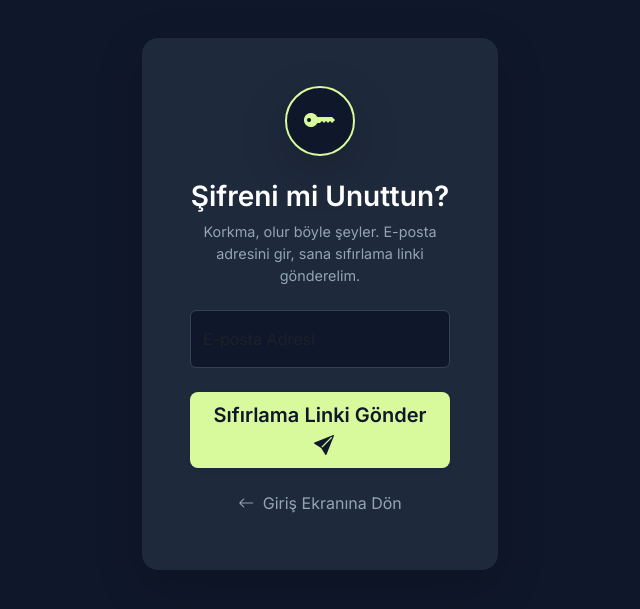
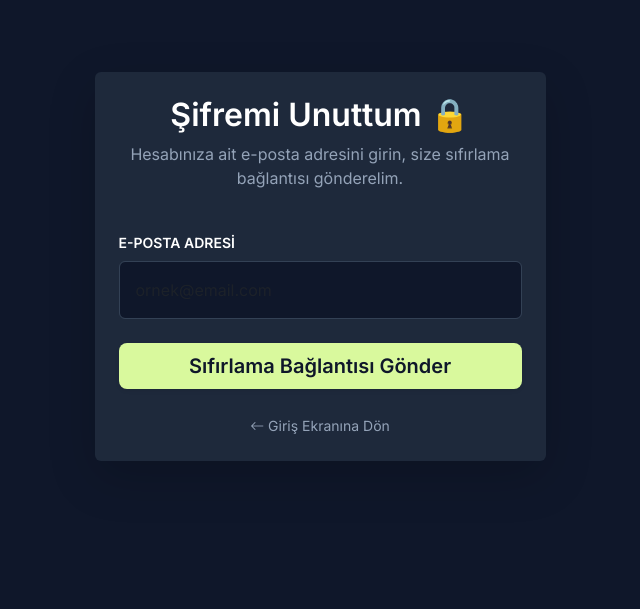
Before and after one commit to yamanalparslan/a, a Django app: page /accounts/password_reset/ in a window 1280 px wide. Shown: the part 70-679 px from the top of the page, without its empty margins (320-960 px from the left). Run offline with Django 5.2, Linux system fonts and the light colour scheme.

Commit message:
Sifre sifirlama sistemi ve tasarimlar eklendi

```diff
--- a/players/templates/registration/password_reset_form.html
+++ b/players/templates/registration/password_reset_form.html
@@ -1,44 +1,43 @@
 {% extends 'players/base.html' %}
 
 {% block content %}
-<div class="row justify-content-center align-items-center" style="min-height: 70vh;">
-    <div class="col-md-5 col-lg-4">
+<div class="row justify-content-center mt-5">
+    <div class="col-md-5">
+        <div class="card shadow-lg border-0 p-4" style="background-color: #1e293b !important; color: #ffffff !important;">
 
-        <div class="card border-0 shadow-lg rounded-4" style="background-color: #1e293b !important; color: #ffffff !important;">
-            <div class="card-body p-4 p-md-5 text-center">
-
-                <div class="d-inline-flex align-items-center justify-content-center rounded-circle mb-4 shadow-lg"
-                     style="width: 70px; height: 70px; background-color: #0f172a; border: 2px solid #d9f99d; color: #d9f99d; font-size: 2rem;">
-                    <i class="bi bi-key-fill"></i>
+            <div class="text-center mb-4">
+                <h2 class="fw-bold text-white">Şifremi Unuttum 🔒</h2>
+                <p style="color: #94a3b8;">Hesabınıza ait e-posta adresini girin, size sıfırlama bağlantısı gönderelim.</p>
             </div>
 
-                <h3 class="fw-bold text-white mb-2">Şifreni mi Unuttun?</h3>
-                <p style="color: #94a3b8; font-size: 0.9rem;">Korkma, olur böyle şeyler. E-posta adresini gir, sana sıfırlama linki gönderelim.</p>
-
-                <form method="post" class="mt-4">
+            <form method="post">
                 {% csrf_token %}
 
-                    <div class="form-floating mb-4 text-start">
-                        <input type="email" name="email" class="form-control" placeholder="E-posta" required id="id_email"
+                {% if form.errors %}
+                    <div class="alert alert-danger small rounded-3 mb-3">
+                        Lütfen geçerli bir e-posta adresi girin.
+                    </div>
+                {% endif %}
+
+                <div class="mb-4">
+                    <label for="id_email" class="form-label text-white fw-bold small text-uppercase">E-posta Adresi</label>
+                    <input type="email" name="email" autocomplete="email" required="" id="id_email" class="form-control p-3" placeholder="ornek@email.com"
                            style="background-color: #0f172a; border-color: #334155; color: white;">
-                        <label class="text-muted">E-posta Adresi</label>
                 </div>
 
-                    <div class="d-grid gap-3">
-                        <button type="submit" class="btn btn-lg fw-bold rounded-3 shadow-sm hover-effect"
+                <button type="submit" class="btn btn-lg fw-bold rounded-3 shadow-sm hover-effect w-100"
                         style="background-color: #d9f99d; color: #0f172a; border: none;">
-                            Sıfırlama Linki Gönder <i class="bi bi-send-fill ms-2"></i>
+                    Sıfırlama Bağlantısı Gönder
                 </button>
-
-                        <a href="{% url 'login' %}" class="btn btn-link text-decoration-none" style="color: #94a3b8;">
-                            <i class="bi bi-arrow-left me-1"></i> Giriş Ekranına Dön
-                        </a>
-                    </div>
             </form>
 
-            </div>
+            <div class="text-center mt-4">
+                <a href="{% url 'login' %}" class="text-decoration-none small" style="color: #94a3b8;">
+                    <i class="bi bi-arrow-left"></i> Giriş Ekranına Dön
+                </a>
             </div>
 
         </div>
     </div>
+</div>
 {% endblock %}
```
Lines whose indentation alone changed are shown as unchanged.
